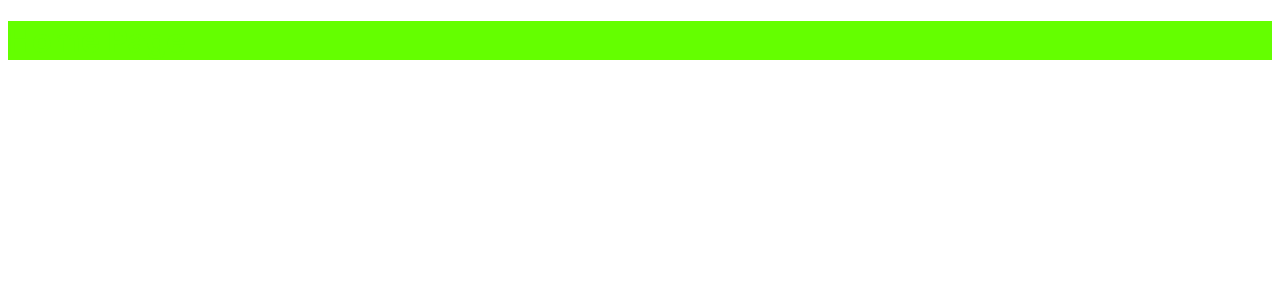
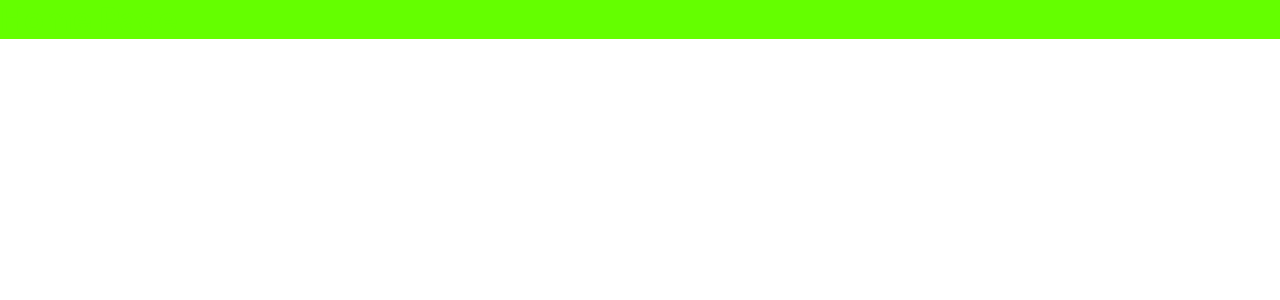
Before and after one commit to chochodev/Ecommerce-01-Frontend, a Next.js app: page / in a window 1280 px wide. Shown: the top 300 px of the page. Built offline with nearby package versions, Linux system fonts and the light colour scheme.

Commit message:
update: component files to folders

```diff
--- a/app/globals.scss
+++ b/app/globals.scss
@@ -1,5 +1,29 @@
-$primary-color: #64ff00;
+@import url('https://fonts.googleapis.com/css2?family=Inter:wght@100..900&family=Lato:ital,wght@0,100;0,300;0,400;0,700;0,900;1,100;1,300;1,400;1,700;1,900&family=Open+Sans:ital,wght@0,300..800;1,300..800&display=swap');
 
-:export {
-  primaryColor: $primary-color;
+:root {
+    --primary-font: "Inter", sans-serif;
 }
+
+* {
+    font-family: var(--primary-font);
+    padding: 0;
+    margin: 0;
+    box-sizing: border-box;
+    list-style: none;
+    outline: none;
+    border: none;
+    text-decoration: none;
+    -webkit-tap-highlight-color: transparent;
+    -webkit-touch-callout: none;
+}
+
+a, button, .icon, img {
+    user-select: none;
+    background: none;
+    cursor: pointer;
+}
+
+html {
+    scroll-behavior: smooth;
+    font-size: 16px;
+}
```
Also changed, not shown: components/Card/index.js (renamed from components/Card.js), components/CartItem/index.js (renamed from components/CartItem.js), components/Footer/index.js (renamed from components/Footer.js), components/Lorem/index.js (renamed from components/Lorem.js), components/Navbar/index.js (renamed from components/Navbar.js), components/Nullbar/index.js (renamed from components/Nullbar.js).
